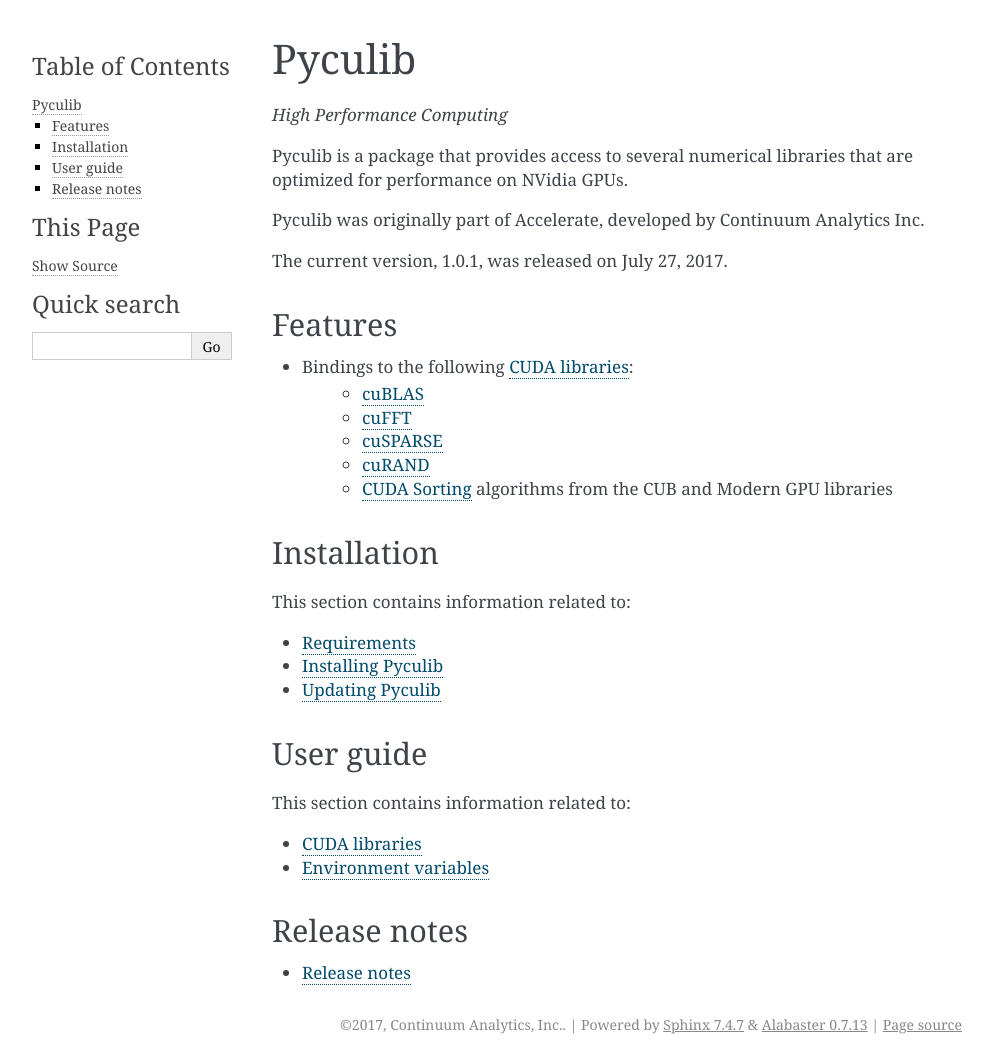
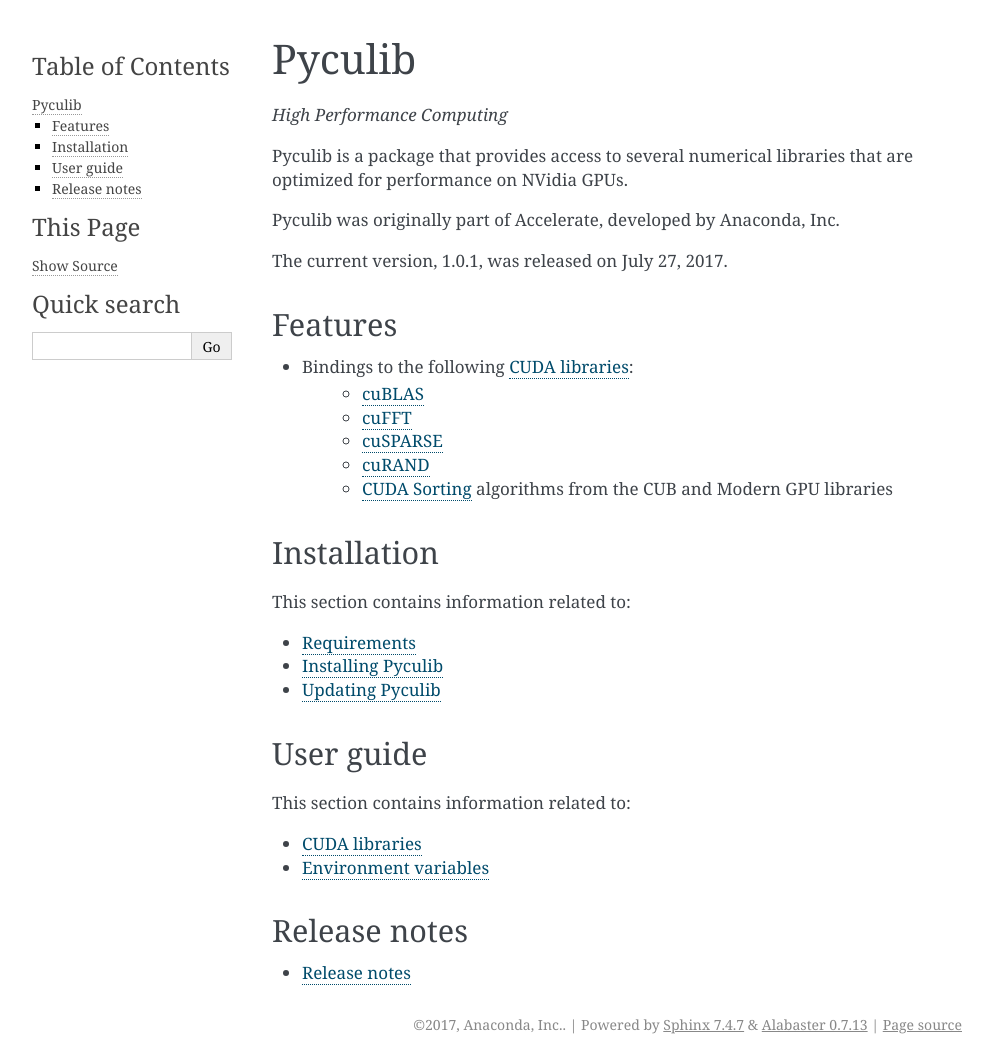
Before and after one commit to numba/pyculib, a Sphinx documentation site: the page built from docs/source/index.rst, in a window 1280 px wide. Shown: the whole page, without its empty margins (148-1140 px from the left). Built offline with Sphinx 7.4.7, drawn with Linux system fonts in a browser that asks for light colours.

Commit message:
Add license to meta.yaml and accommodate Anaconda Inc
This adds license and license_family to the conda recipes and
s/Continuum Analytics/Anaconda/ as appropriate.

Closes #9

```diff
--- a/README.rst
+++ b/README.rst
@@ -21,7 +21,7 @@ Installing
 ----------
 
 The easiest way to install Pyculib and get updates is by using the
-`Anaconda Distribution <https://www.continuum.io/downloads>`__
+`Anaconda Distribution <https://www.anaconda.com/download>`__
 
 ::
 
--- a/docs/source/conf.py
+++ b/docs/source/conf.py
@@ -53,8 +53,8 @@ master_doc = 'index'
 
 # General information about the project.
 project = 'Pyculib'
-copyright = '2017, Continuum Analytics, Inc.'
-author = 'Continuum Analytics, Inc.'
+copyright = '2017, Anaconda, Inc.'
+author = 'Anaconda, Inc.'
 
 # The version info for the project you're documenting, acts as replacement for
 # |version| and |release|, also used in various other places throughout the
@@ -229,7 +229,7 @@ latex_elements = {
 #  author, documentclass [howto, manual, or own class]).
 latex_documents = [
   (master_doc, 'Pyculib.tex', 'Pyculib Documentation',
-   'Continuum Analytics, Inc.', 'manual'),
+   'Anaconda, Inc.', 'manual'),
 ]
 
 # The name of an image file (relative to this directory) to place at the top of
--- a/docs/source/index.rst
+++ b/docs/source/index.rst
@@ -6,7 +6,7 @@ Pyculib
 
 Pyculib is a package that provides access to several numerical libraries that are optimized for performance on NVidia GPUs.
 
-Pyculib was originally part of Accelerate, developed by Continuum Analytics Inc.
+Pyculib was originally part of Accelerate, developed by Anaconda, Inc.
 
 The current version, 1.0.1, was released on July 27, 2017.
 
--- a/docs/source/install.rst
+++ b/docs/source/install.rst
@@ -18,12 +18,12 @@ Installing Pyculib
 =====================
 
 If you already have the `Anaconda free
-Python distribution <http://continuum.io/downloads.html>`_, take the following steps to install Pyculib:
+Python distribution <https://www.anaconda.com/download>`_, take the following steps to install Pyculib:
 
 #. Run the command ``conda update conda``.
 #. Run the command ``conda install pyculib``.
 
-If you do not have Anaconda installed, see `Downloads <http://continuum.io/downloads.html>`_.
+If you do not have Anaconda installed, see `Downloads <https://www.anaconda.com/download>`_.
 
 NOTE: Pyculib can also be installed into your own non-Anaconda Python environment via pip or setuptools.
 
--- a/setup.py
+++ b/setup.py
@@ -38,9 +38,9 @@ if __name__ == '__main__':
         name='pyculib',
         description='Pyculib - python bindings for NVIDIA CUDA libraries',
         long_description=long_description,
-        author='Continuum Analytics, Inc.',
-        author_email='support@continuum.io',
-        url='http://continuum.io',
+        author='Anaconda, Inc.',
+        author_email='support@anaconda.com',
+        url='https://anaconda.com',
         packages=packages,
         license='BSD',
         version=versioneer.get_version(),
```
Also changed, not shown: docs/quickstart.md (+1 -1 lines), 2 other files.
